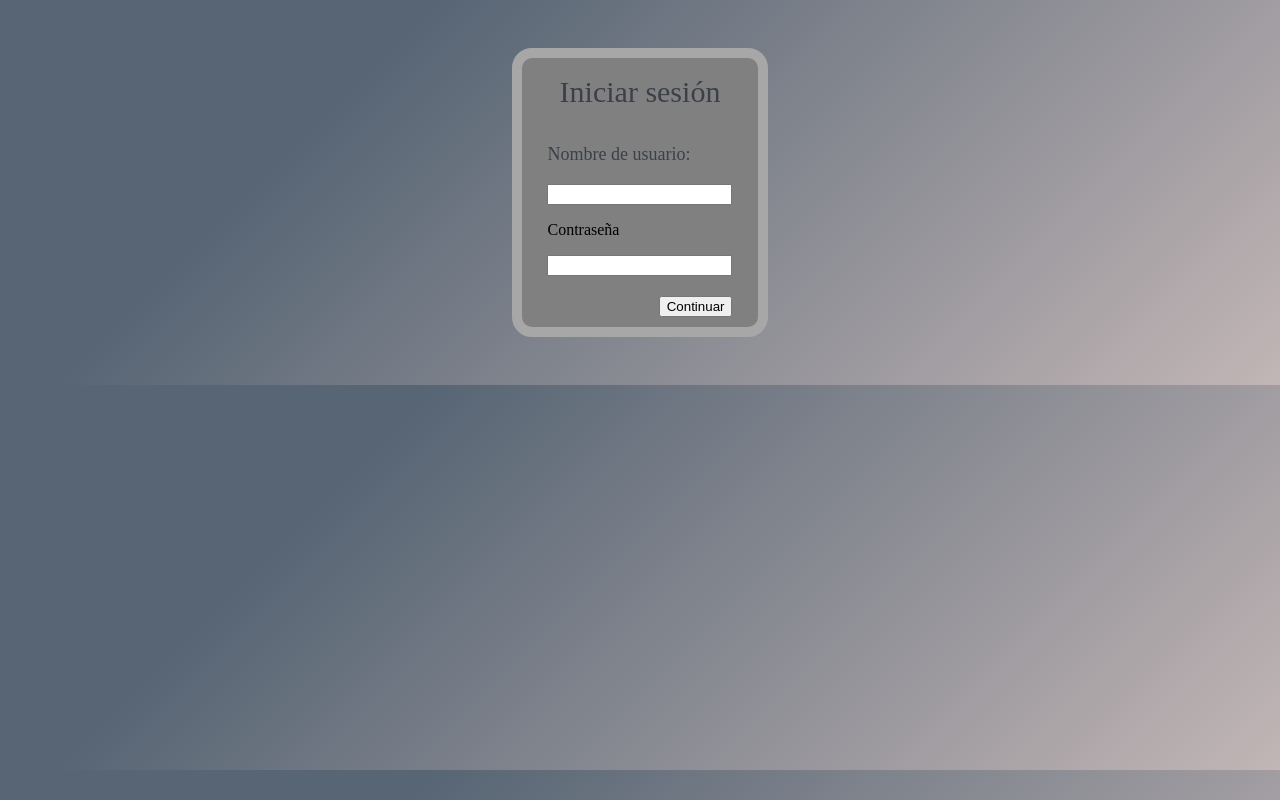
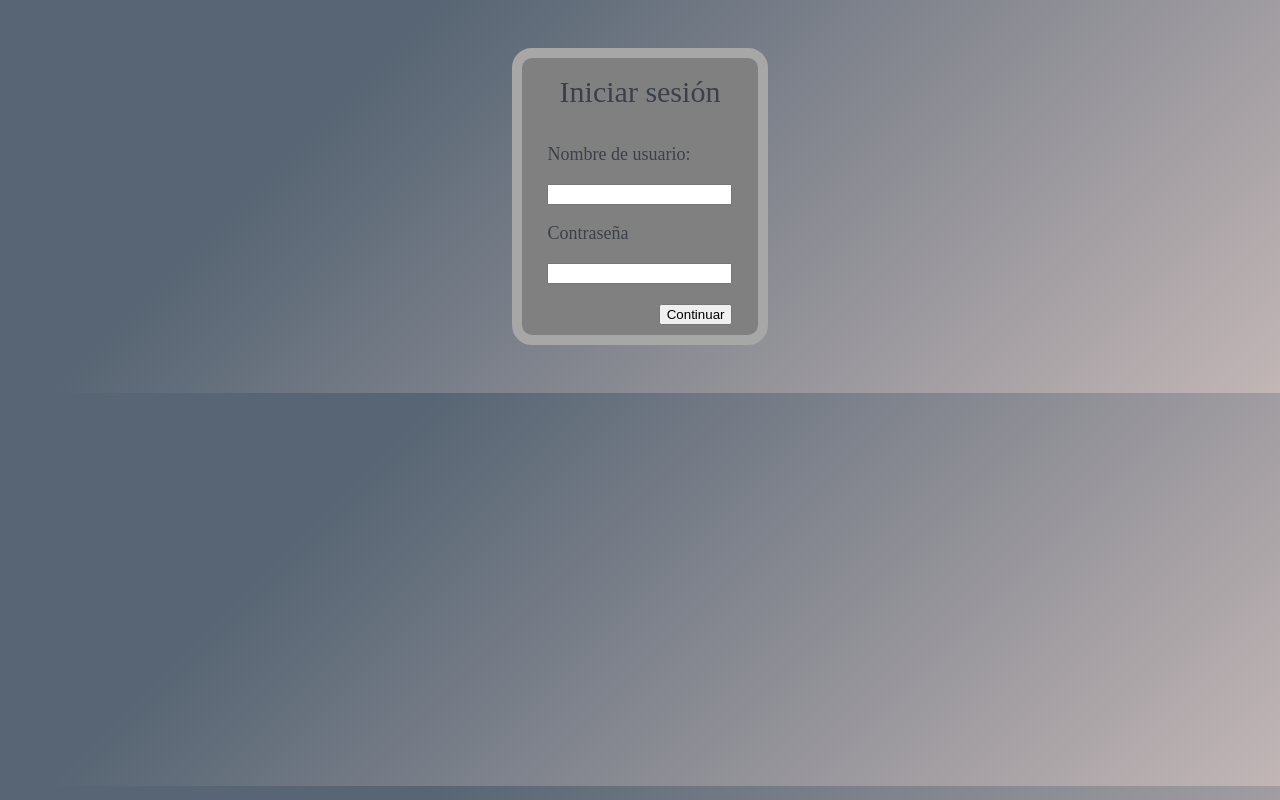
Before and after one commit to diegosanchezmartin/AutoKimai, a React (Create React App) app in the folder schedulex-react-app/: page / in a window 1280 px wide. Built offline with nearby package versions, Linux system fonts and the light colour scheme.

Commit message:
Add new photos

```diff
--- a/schedulex-react-app/src/pages/Login.js
+++ b/schedulex-react-app/src/pages/Login.js
@@ -49,7 +49,7 @@ const Login = () => {
             <p>Nombre de usuario: </p>
             <input type="text" onChange={(e) => setUserName(e.target.value)} />
           </label>
-          <label className={classes.constrasena}>
+          <label className={classes.password}>
             <p>Contraseña</p>
             <input
               type="password"
--- a/schedulex-react-app/src/pages/Login.module.css
+++ b/schedulex-react-app/src/pages/Login.module.css
@@ -27,7 +27,7 @@
     font-size: 18px;
 }
 
-.contrasena {
+.password {
     color: #3b4048;
     font-family: 'Trocchi', serif;
     font-size: 18px;
```
Also changed, not shown: 2 other files (tests, documents, lock files or other folders).
